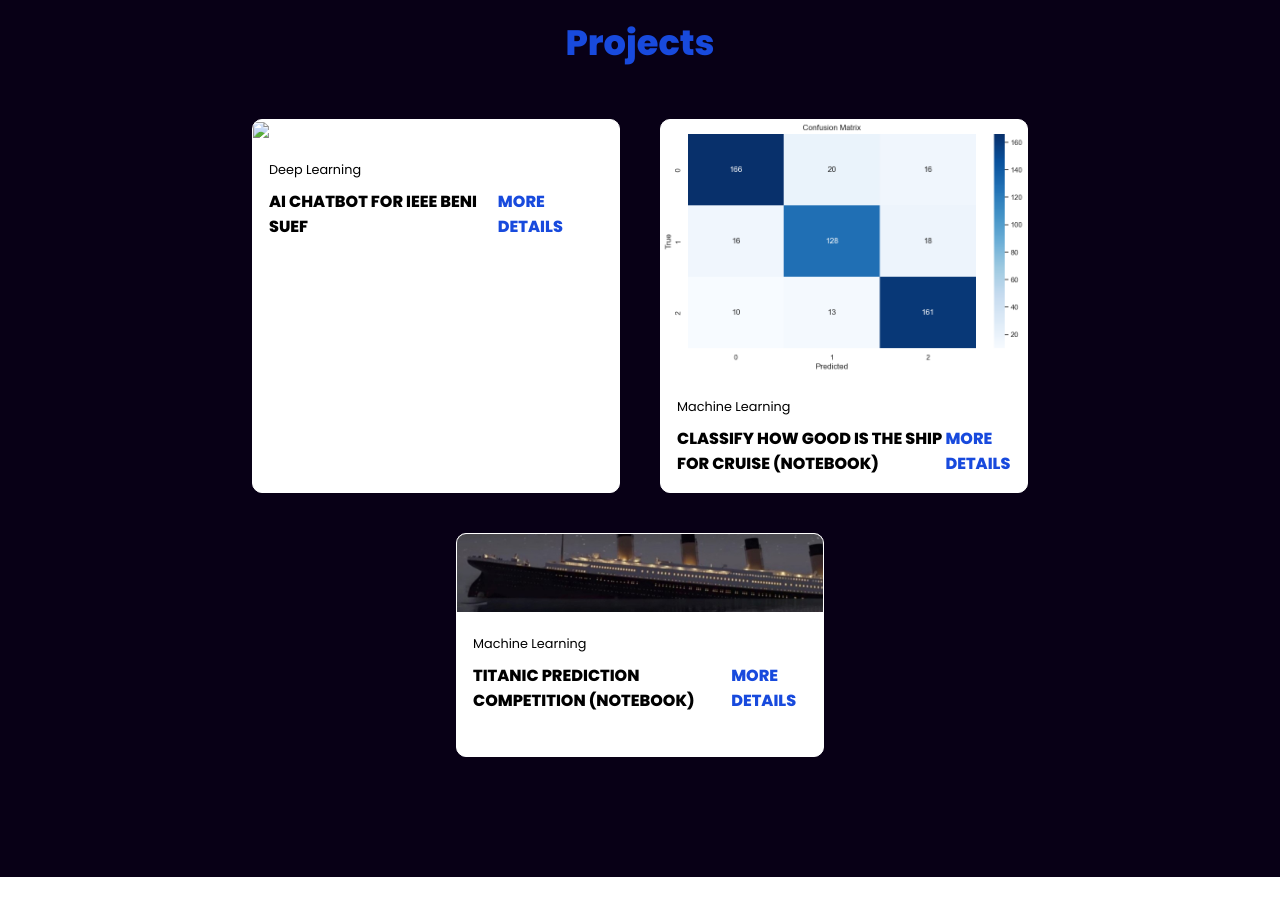
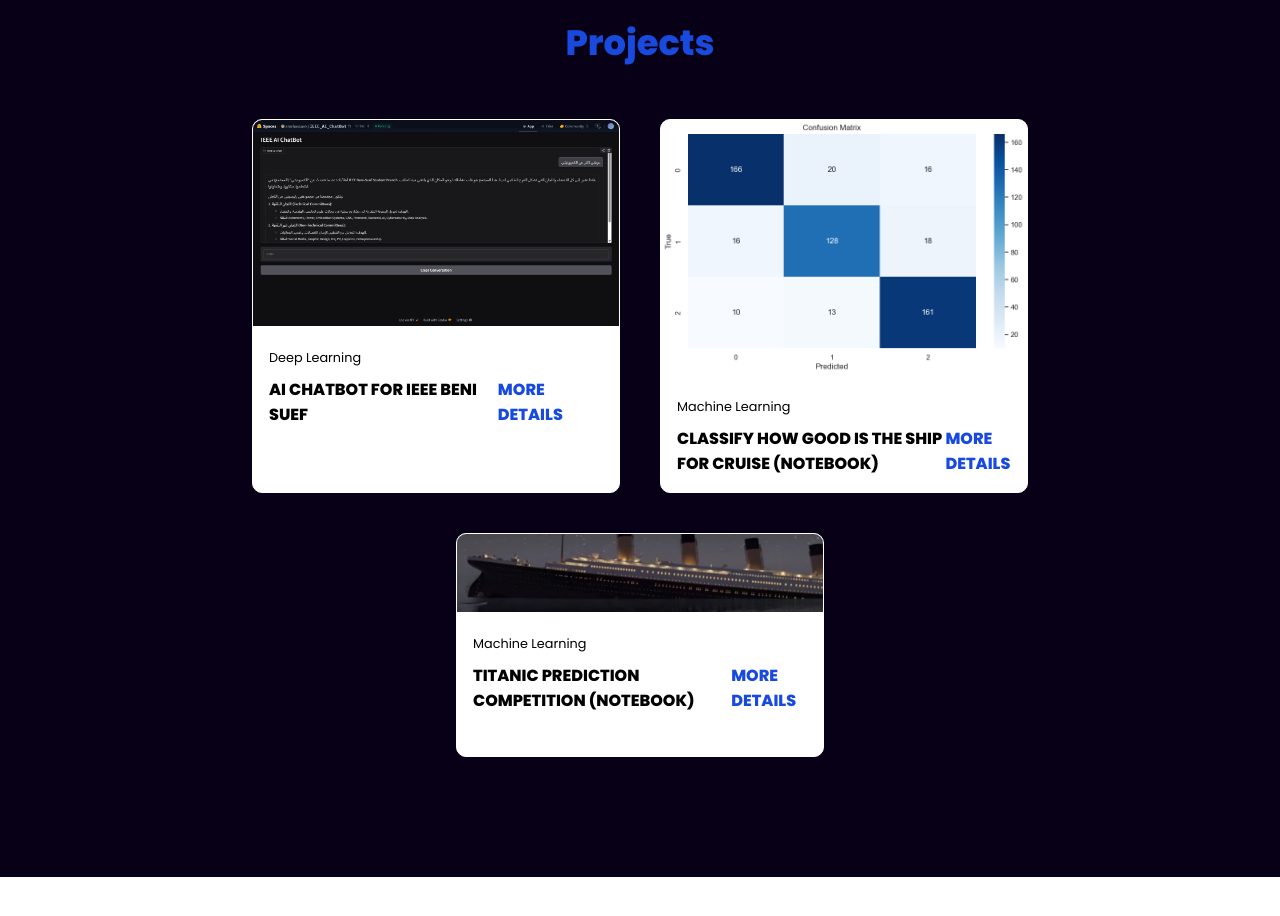
Before and after one commit to yousefkoriem/yousefkoriem.github.io, a website: page index.html in a window 1280 px wide. Shown: the part 2320-3236 px from the top of the page. Drawn offline with Linux system fonts and the light colour scheme.

Commit message:
updates on files

```diff
--- a/index.html
+++ b/index.html
@@ -100,7 +100,7 @@
         <div class="content">
             <div class="project-card">
                 <div class="project-img">
-                    <img src="img/proj3.png" />
+                    <img src="img/proj3.jpg" />
                 </div>
                 <div class="project-info">
                     <p class="project-category">Deep Learning</p>
```
Also changed, not shown: img/proj3.jpg (added).
